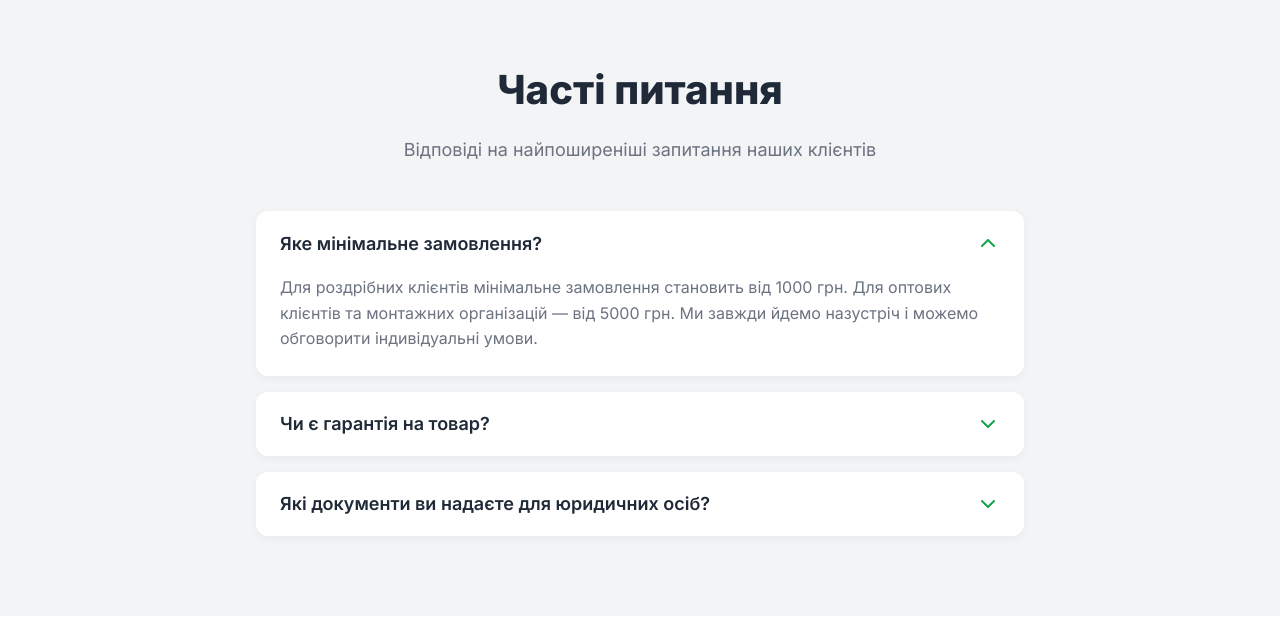
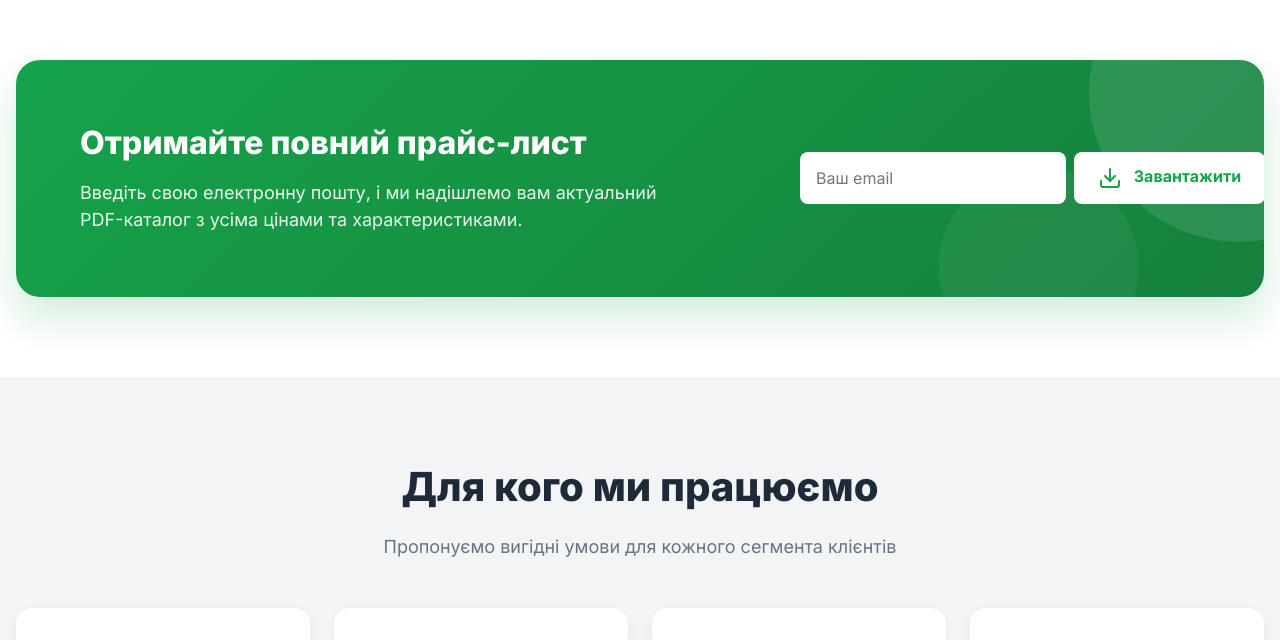
Before and after one commit to manilchuk/cascade-electro, a Next.js app: page / in a window 1280 px wide. Shown: the part 4724-5364 px from the top of the page. Built offline with nearby package versions, Linux system fonts and the light colour scheme.

Commit message:
feat(layout): remove FAQ section and fix section background rhythm
- Remove FAQ component and its files
- Change HowToOrder background to white with gray cards
- Change DeliveryPayment background to gray with white cards
- Ensure proper alternating color scheme across all sections

```diff
--- a/app/page.tsx
+++ b/app/page.tsx
@@ -8,7 +8,6 @@ import Advantages from "@/components/Advantages/Advantages";
 import About from "@/components/About/About";
 import HowToOrder from "@/components/HowToOrder/HowToOrder";
 import DeliveryPayment from "@/components/DeliveryPayment/DeliveryPayment";
-import FAQ from "@/components/FAQ/FAQ";
 import DownloadCatalog from "@/components/DownloadCatalog/DownloadCatalog";
 import Partners from "@/components/Partners/Partners";
 import Contacts from "@/components/Contacts/Contacts";
@@ -37,7 +36,6 @@ export default function Home() {
         <About />
         <HowToOrder />
         <DeliveryPayment />
-        <FAQ />
         <DownloadCatalog />
         <Partners />
         <Contacts />
--- a/components/DeliveryPayment/DeliveryPayment.module.css
+++ b/components/DeliveryPayment/DeliveryPayment.module.css
@@ -1,5 +1,5 @@
 .section {
-  background-color: var(--color-white);
+  background-color: var(--color-light-gray); /* Було: --color-white */
   padding: 80px 0;
 }
 
@@ -45,9 +45,10 @@
 }
 
 .card {
-  background-color: var(--color-light-gray);
+  background-color: var(--color-white); /* Було: --color-light-gray */
   padding: 40px 32px;
   border-radius: 16px;
+  box-shadow: 0 4px 12px rgba(0, 0, 0, 0.05); /* Додали тінь для виділення на сірому */
 }
 
 .cardTitle {
--- a/components/FAQ/FAQ.module.css
+++ /dev/null
@@ -1,100 +0,0 @@
-.section {
-  background-color: var(--color-light-gray);
-  padding: 80px 0;
-}
-
-.container {
-  max-width: 800px; /* Зробимо вужчим для зручності читання */
-  margin: 0 auto;
-  padding: 0 16px;
-}
-
-.header {
-  text-align: center;
-  margin-bottom: 48px;
-}
-
-.title {
-  font-size: 2rem;
-  font-weight: 800;
-  color: var(--color-dark);
-  margin-bottom: 16px;
-}
-
-@media (min-width: 768px) {
-  .title {
-    font-size: 2.5rem;
-  }
-}
-
-.subtitle {
-  font-size: 1.125rem;
-  color: var(--color-gray);
-}
-
-.faqList {
-  display: flex;
-  flex-direction: column;
-  gap: 16px;
-}
-
-.faqItem {
-  background-color: var(--color-white);
-  border-radius: 12px;
-  overflow: hidden;
-  box-shadow: 0 2px 8px rgba(0, 0, 0, 0.05);
-  transition: box-shadow 0.3s ease;
-}
-
-.faqItem:hover {
-  box-shadow: 0 4px 12px rgba(0, 0, 0, 0.08);
-}
-
-.questionBtn {
-  width: 100%;
-  display: flex;
-  justify-content: space-between;
-  align-items: center;
-  padding: 20px 24px;
-  background: none;
-  border: none;
-  cursor: pointer;
-  text-align: left;
-  font-family: inherit;
-}
-
-.questionText {
-  font-size: 1.125rem;
-  font-weight: 600;
-  color: var(--color-dark);
-  padding-right: 16px;
-}
-
-.icon {
-  width: 24px;
-  height: 24px;
-  color: var(--color-primary);
-  transition: transform 0.3s ease;
-  flex-shrink: 0;
-}
-
-.iconOpen {
-  transform: rotate(180deg);
-}
-
-.answerWrapper {
-  max-height: 0;
-  overflow: hidden;
-  transition: max-height 0.3s ease-in-out;
-}
-
-.answerWrapperOpen {
-  max-height: 500px; /* Достатньо для будь-якої відповіді */
-}
-
-.answerText {
-  padding: 0 24px 24px 24px;
-  font-size: 1rem;
-  color: var(--color-gray);
-  line-height: 1.6;
-}
--- a/components/FAQ/FAQ.tsx
+++ /dev/null
@@ -1,81 +0,0 @@
-"use client";
-
-import { useState } from "react";
-import styles from "./FAQ.module.css";
-
-const ChevronDownIcon = () => (
-  <svg
-    className={styles.icon}
-    viewBox="0 0 24 24"
-    fill="none"
-    stroke="currentColor"
-    strokeWidth="2"
-    strokeLinecap="round"
-    strokeLinejoin="round"
-  >
-    <polyline points="6 9 12 15 18 9" />
-  </svg>
-);
-
-const faqData = [
-  {
-    question: "Яке мінімальне замовлення?",
-    answer:
-      "Для роздрібних клієнтів мінімальне замовлення становить від 1000 грн. Для оптових клієнтів та монтажних організацій — від 5000 грн. Ми завжди йдемо назустріч і можемо обговорити індивідуальні умови.",
-  },
-  {
-    question: "Чи є гарантія на товар?",
-    answer:
-      "Так, ми надаємо гарантію від виробника на всю продукцію. Термін гарантії залежить від конкретного товару і становить від 12 до 36 місяців. Всі товари сертифіковані згідно з законодавством України.",
-  },
-  {
-    question: "Які документи ви надаєте для юридичних осіб?",
-    answer:
-      "Для юридичних осіб ми надаємо повний пакет документів: рахунок-фактуру, видаткову накладну, податкову накладну (для платників ПДВ), а також сертифікати якості та відповідності на товар.",
-  },
-];
-
-export default function FAQ() {
-  const [openIndex, setOpenIndex] = useState<number | null>(0); // Перше питання відкрите за замовчуванням
-
-  const toggleQuestion = (index: number) => {
-    setOpenIndex(openIndex === index ? null : index);
-  };
-
-  return (
-    <section className={styles.section} id="faq">
-      <div className={styles.container}>
-        <div className={styles.header}>
-          <h2 className={styles.title}>Часті питання</h2>
-          <p className={styles.subtitle}>
-            Відповіді на найпоширеніші запитання наших клієнтів
-          </p>
-        </div>
-
-        <div className={styles.faqList}>
-          {faqData.map((item, index) => (
-            <div key={index} className={styles.faqItem}>
-              <button
-                className={styles.questionBtn}
-                onClick={() => toggleQuestion(index)}
-                aria-expanded={openIndex === index}
-              >
-                <span className={styles.questionText}>{item.question}</span>
-                <div
-                  className={`${styles.icon} ${openIndex === index ? styles.iconOpen : ""}`}
-                >
-                  <ChevronDownIcon />
-                </div>
-              </button>
-              <div
-                className={`${styles.answerWrapper} ${openIndex === index ? styles.answerWrapperOpen : ""}`}
-              >
-                <div className={styles.answerText}>{item.answer}</div>
-              </div>
-            </div>
-          ))}
-        </div>
-      </div>
-    </section>
-  );
-}
--- a/components/HowToOrder/HowToOrder.module.css
+++ b/components/HowToOrder/HowToOrder.module.css
@@ -1,5 +1,5 @@
 .section {
-  background-color: var(--color-light-gray);
+  background-color: var(--color-white); /* Було: --color-light-gray */
   padding: 80px 0;
 }
 
@@ -51,7 +51,9 @@
 }
 
 .stepCard {
-  background-color: var(--color-white);
+  background-color: var(
+    --color-light-gray
+  ); /* Картки залишаємо сірими, щоб виділялися на білому */
   padding: 32px 24px;
   border-radius: 16px;
   display: flex;
```
